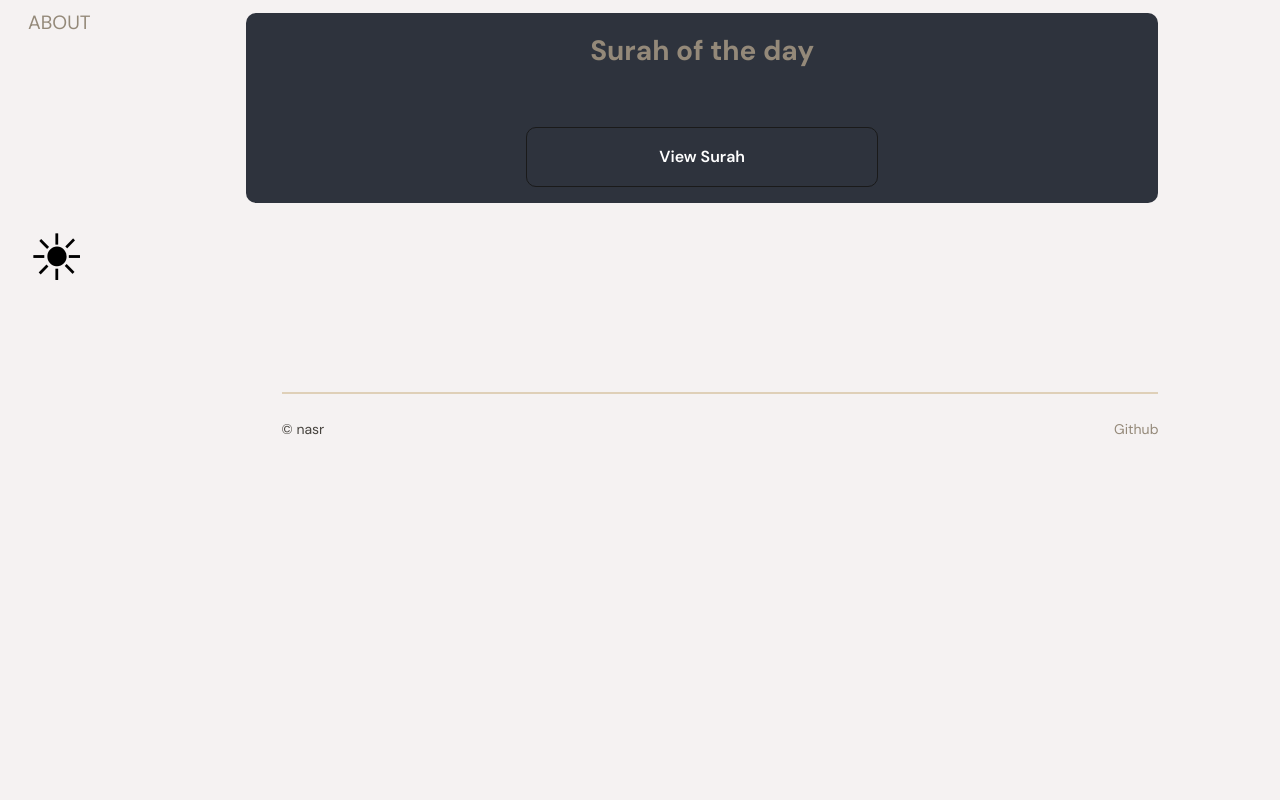
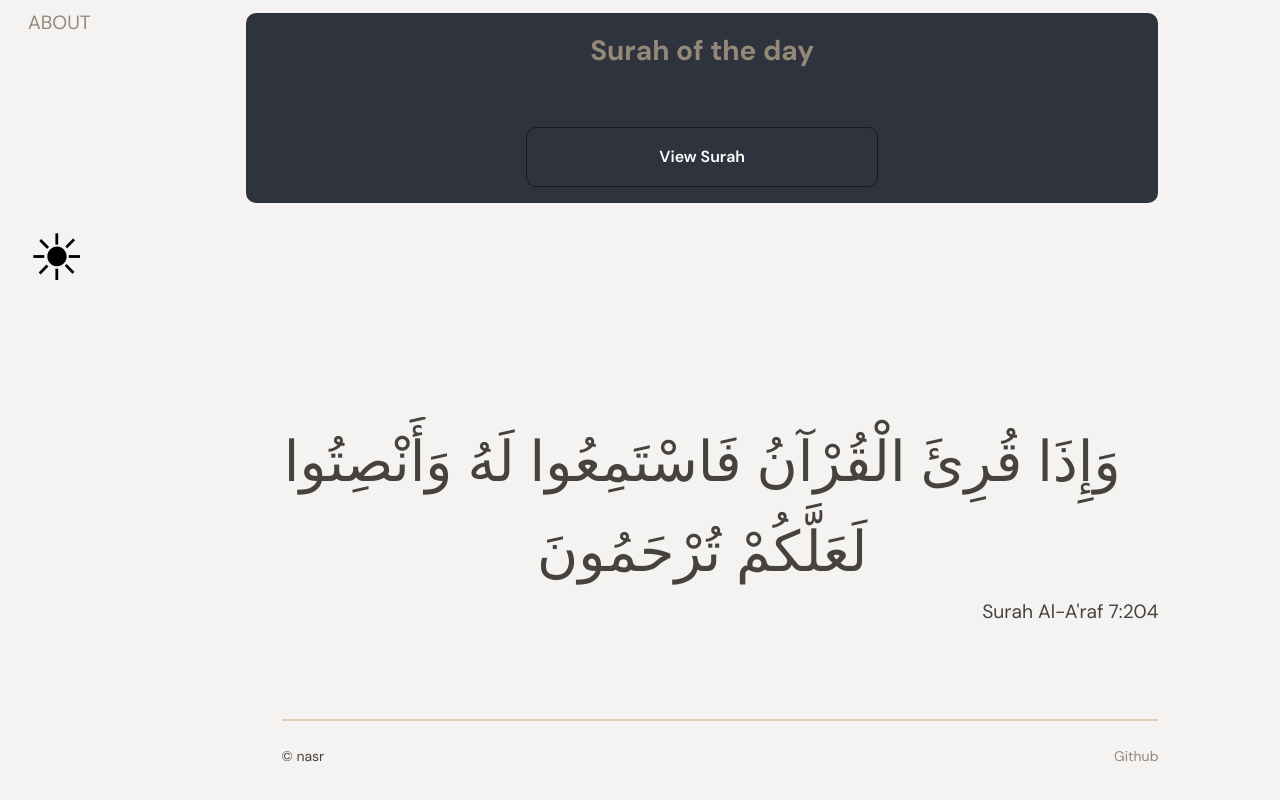
Before and after one commit to nasrlol/Qurani, a website built with Vite: page index.html in a window 1280 px wide. Shown: the part 472-1272 px from the top of the page. Before the commit the page ends 992 px from the top, so only its background shows below. Built offline with nearby package versions, Linux system fonts and the light colour scheme; no server answers; a web font is replaced by a local one.

Commit message:
laatste update

```diff
--- a/src/pages/home.mjs
+++ b/src/pages/home.mjs
@@ -28,7 +28,14 @@ export async function render(container) {
 				${viewSurahFoldButton}
 				${await randomSurah()}
 			</section>
+
 		</div>
+		<div class="alAraf">
+                <h3>وَإِذَا قُرِئَ الْقُرْآنُ فَاسْتَمِعُوا لَهُ وَأَنْصِتُوا لَعَلَّكُمْ تُرْحَمُونَ</h3>
+		        <h5 class="alArafTitle">Surah Al-A'raf 7:204</hR>
+	    <div>
+
+
 	</main>
 	${footer}
 `;
--- a/src/style.css
+++ b/src/style.css
@@ -323,6 +323,19 @@ hr {
     display: none;
 }
 
+.alAraf {
+
+    margin-top: 20%;
+    margin-bottom: 10%;
+    text-align: center;
+    font-size: 3em;
+}
+
+.alArafTitle {
+    text-align: right;
+    font-size: 0.4em;
+}
+
 @media screen and (max-width: 720px) {
 
     html, body {
```
